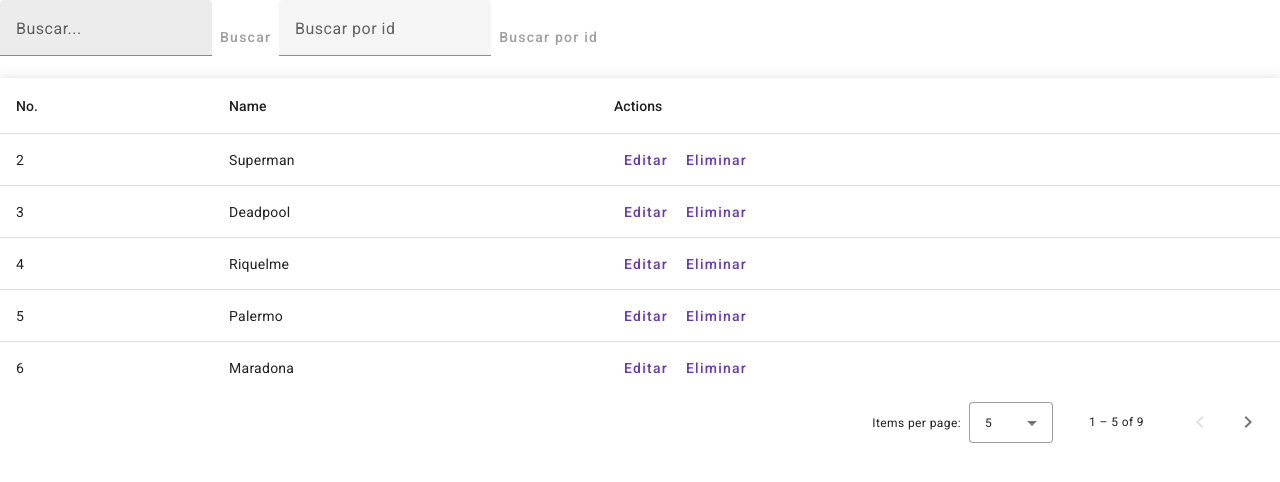
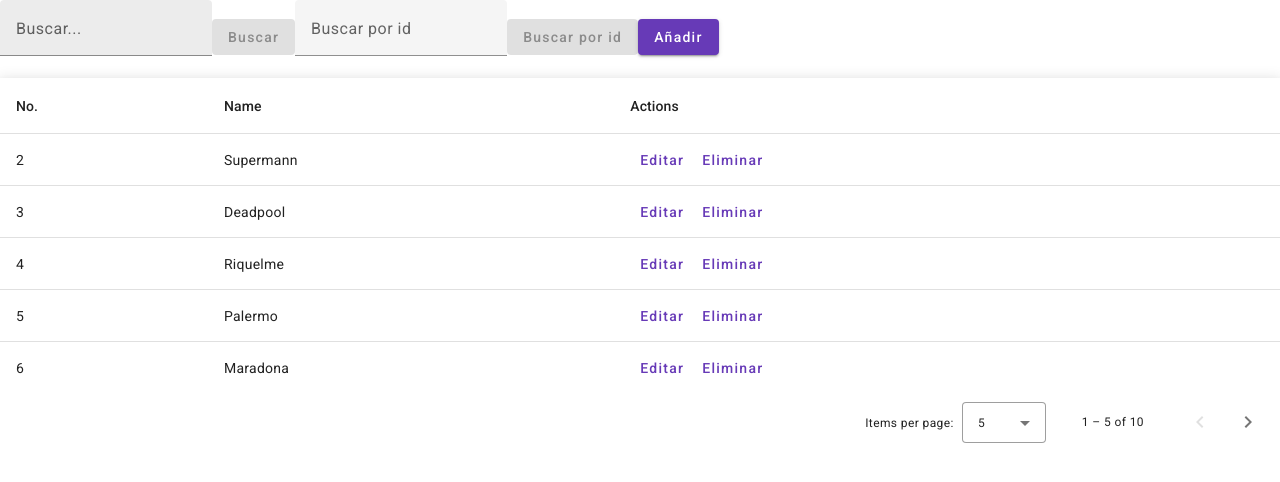
Before and after one commit to EmiAguero1997/super-heroes, an Angular app: page /home in a window 1280 px wide. Shown: the top 482 px of the page. Built offline with nearby package versions, Linux system fonts and the light colour scheme; data requests are answered from the project's data file.

Commit message:
superheroes crud ready to go

```diff
--- a/db.json
+++ b/db.json
@@ -1,8 +1,8 @@
 {
   "superheroes": [
     {
-      "id": 2,
-      "name": "Superman"
+      "name": "Supermann",
+      "id": 2
     },
     {
       "id": 3,
@@ -35,6 +35,10 @@
     {
       "id": 10,
       "name": "Cascini"
+    },
+    {
+      "name": "Dibu",
+      "id": 11
     }
   ]
 }
--- a/src/modules/super-hero/containers/home/home.component.html
+++ b/src/modules/super-hero/containers/home/home.component.html
@@ -6,7 +6,7 @@
       <mat-icon>close</mat-icon>
     </button>
   </mat-form-field>
-  <button mat-button color="primary" (click)="search()" [disabled]="!filter">Buscar</button>
+  <button mat-raised-button color="primary" (click)="search()" [disabled]="!filter">Buscar</button>
   <mat-form-field class="example-form-field">
     <mat-label>Buscar por id</mat-label>
     <input matInput type="text" [(ngModel)]="filterId">
@@ -14,7 +14,8 @@
       <mat-icon>close</mat-icon>
     </button>
   </mat-form-field>
-  <button mat-button color="primary" (click)="searchById()" [disabled]="!filterId">Buscar por id</button>
+  <button mat-raised-button color="primary" (click)="searchById()" [disabled]="!filterId">Buscar por id</button>
+  <button mat-raised-button color="primary" (click)="addHero()">Añadir</button>
 <div *ngIf="superheroes">
     <table mat-table [dataSource]="superheroes" class="mat-elevation-z8">
 
@@ -53,12 +54,13 @@
   <form [formGroup]="superHeroForm">
     <mat-form-field class="example-form-field">
       <mat-label>Nombre</mat-label>
-      <input matInput type="text" formControlName="name" [class.is-invalid]="superHeroForm.controls.name.hasError('required')">
+      <input matInput type="text" formControlName="name" [class.is-invalid]="superHeroForm.controls.name.touched && superHeroForm.controls.name.hasError('required')">
 
     </mat-form-field>
     <div mat-dialog-actions>
       <button mat-button (click)="dialogRef.close()">Cancelar</button>
-      <button mat-button cdkFocusInitial (click)="updateHero()" [disabled]="superHeroForm.status === 'INVALID'">Guardar</button>
+      <button mat-button *ngIf="!add" cdkFocusInitial (click)="updateHero()" [disabled]="superHeroForm.status === 'INVALID'">Guardar</button>
+      <button mat-button *ngIf="add"  (click)="addHeroB()" [disabled]="superHeroForm.status === 'INVALID'">Añadir</button>
     </div>
   </form>
 </ng-template>
--- a/src/modules/super-hero/containers/home/home.component.ts
+++ b/src/modules/super-hero/containers/home/home.component.ts
@@ -11,6 +11,7 @@ import {MatDialog, MAT_DIALOG_DATA, MatDialogRef} from '@angular/material/dialog
   changeDetection: ChangeDetectionStrategy.OnPush
 })
 export class HomeComponent implements OnInit {
+  add = false;
   dialogRef:any;
   @ViewChild('deleteModal') deleteModal!:TemplateRef<unknown>;
   @ViewChild('formModal') formModal!:TemplateRef<unknown>;
@@ -35,7 +36,6 @@ export class HomeComponent implements OnInit {
   getSuperheroes(){
     this.superHeroService.getHeroes().subscribe({
       next:response=>{
-        console.log(response);
         this.superheroes = response;
         this.superheroesBackup = this.superheroes;
         this.cd.detectChanges();
@@ -68,6 +68,7 @@ export class HomeComponent implements OnInit {
       },
       error:error=>{
         console.log(error);
+        this.superheroes = [];
         this.cd.detectChanges();
       }
     })
@@ -93,7 +94,6 @@ export class HomeComponent implements OnInit {
     }
     this.superHeroService.updateHero(body, this.superHeroForm.controls.id.value).subscribe({
       next:response=>{
-        console.log(response);
         this.dialogRef.close();
         this.getSuperheroes();
       },
@@ -104,10 +104,35 @@ export class HomeComponent implements OnInit {
   }
 
   deleteHero(){
-    console.log(this.superHeroForm.controls.id.value);
     this.superHeroService.deleteHero(this.superHeroForm.controls.id.value).subscribe({
       next:response=>{
-        console.log(response);
+        this.dialogRef.close();
+        this.getSuperheroes();
+      },
+      error:error=>{
+        console.log(error);
+      }
+    })
+  }
+
+  addHero(){
+    this.superHeroForm.setValue({
+      id: this.superheroesBackup[this.superheroesBackup.length-1].id+1,
+      name:''
+    })
+    this.add = true;
+    this.dialogRef = this.dialog.open(this.formModal);
+    this.dialogRef.afterClosed().subscribe((result:any) => {
+      this.add = false;
+    });
+  }
+
+  addHeroB(){
+    let body = {
+      name:this.superHeroForm.controls.name.value
+    };
+    this.superHeroService.addHero(body).subscribe({
+      next:response=>{
         this.dialogRef.close();
         this.getSuperheroes();
       },
--- a/src/modules/super-hero/services/super-hero.service.ts
+++ b/src/modules/super-hero/services/super-hero.service.ts
@@ -29,9 +29,14 @@ export class SuperHeroService {
     return this._http.delete(this.baseUrl+'/superheroes/'+id,{headers:headers});
   }
 
+  addHero(body:any):Observable<any>{
+    let headers = new HttpHeaders().set('Content-Type','application/json');
+    return this._http.post(this.baseUrl+'/superheroes/',body,{headers:headers});
+  }
+
   getByString(text: string): Observable<any> {
     return this.getHeroes().pipe(
-      map((response: any) => response.filter((x: any) => x.name.includes(text))),
+      map((response: any) => response.filter((x: any) => x.name.toLowerCase().includes(text.toLowerCase()))),
       catchError((error) => {
         console.log(error);
         return of('no match');
```
